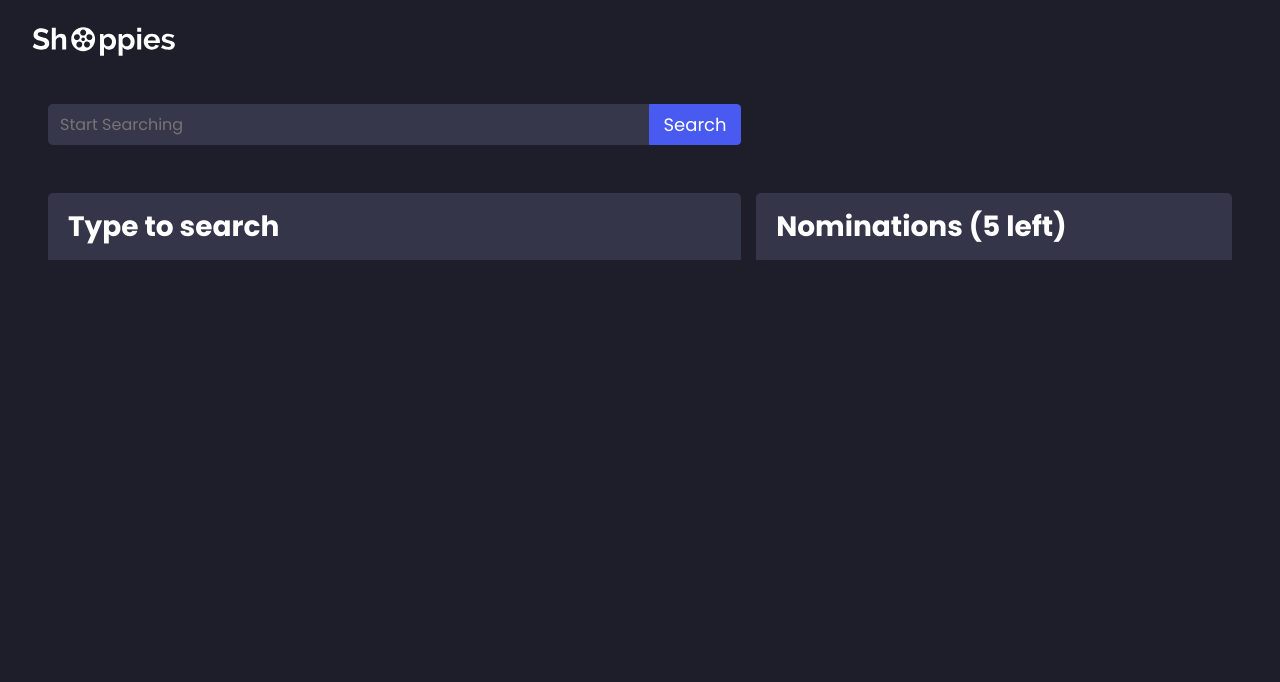
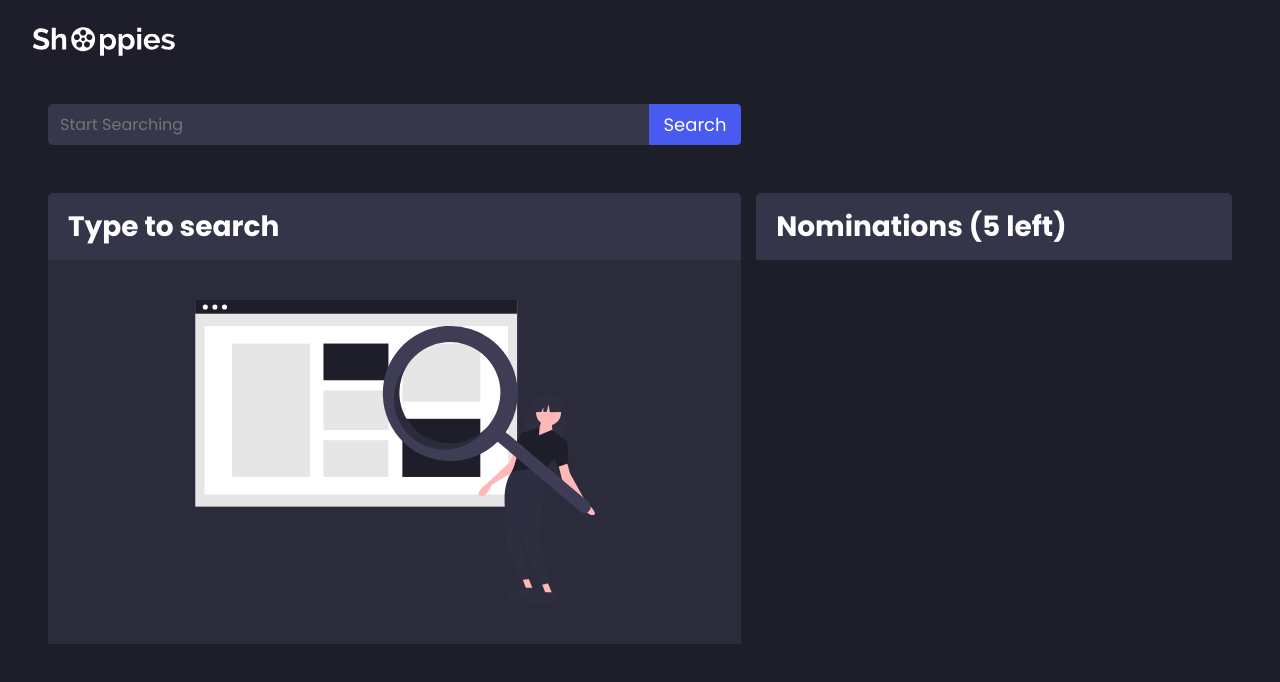
Before and after one commit to jbrit/Movie-Nominations, a React (Create React App) app: page /search in a window 1280 px wide. Shown: the top 682 px of the page. Built offline with nearby package versions, Linux system fonts and the light colour scheme.

Commit message:
svg for state

```diff
--- a/src/components/MovieList.js
+++ b/src/components/MovieList.js
@@ -5,7 +5,8 @@ import { getMovies } from "../actions/movieActions";
 import Paginator from "./Paginator";
 import MovieItem from "./MovieItem";
 import MovieItemLoader from "./MovieItemLoader";
-
+import search from "../try_search.svg";
+import not_found from "../not_found.svg";
 const MovieList = ({
   movies,
   nominations,
@@ -28,15 +29,32 @@ const MovieList = ({
           ? error
           : `Search Results for: “${search_param}”`}
       </div>
-
+      {!search_param ? (
+        <div className="card-content text-center">
+          <img
+            className="py-4"
+            style={{ width: "80%", maxWidth: "400px", objectFit: "contain" }}
+            src={search}
+            alt=""
+          />
+        </div>
+      ) : null}
+      {response === "False" ? (
+        <div className="card-content text-center">
+          <img
+            className="py-4"
+            style={{ width: "80%", maxWidth: "400px", objectFit: "contain" }}
+            src={not_found}
+            alt=""
+          />
+        </div>
+      ) : null}
       <ul className="card-content transparent p-0">
         {loading ? (
           <>
             <MovieItemLoader /> <MovieItemLoader />{" "}
           </>
-        ) : (
-          ""
-        )}
+        ) : null}
         {/* If not title, if loading, if notloaded, if response not true, else result */}
         {movies.map((movie) => (
           <MovieItem
--- a/src/components/SearchBox.js
+++ b/src/components/SearchBox.js
@@ -27,6 +27,7 @@ const SearchBox = ({
     };
 
   useEffect(() => {
+    clearMovies();
     const searchParams = new URLSearchParams(location.search);
     const searchWord = searchParams.get("s") ?? "";
     const page = searchParams.get("page");
```
Also changed, not shown: src/not_found.svg (added), src/try_search.svg (added).
